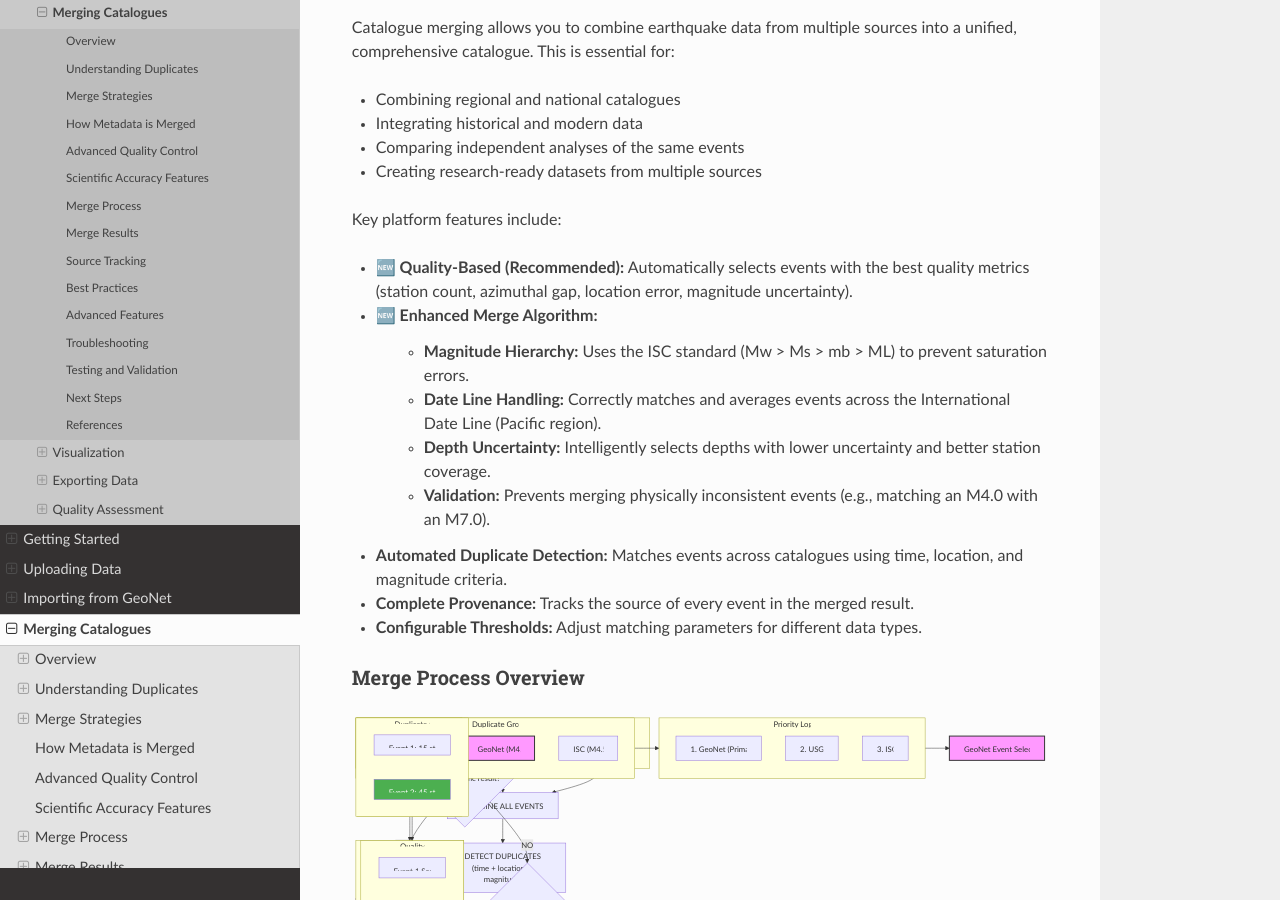
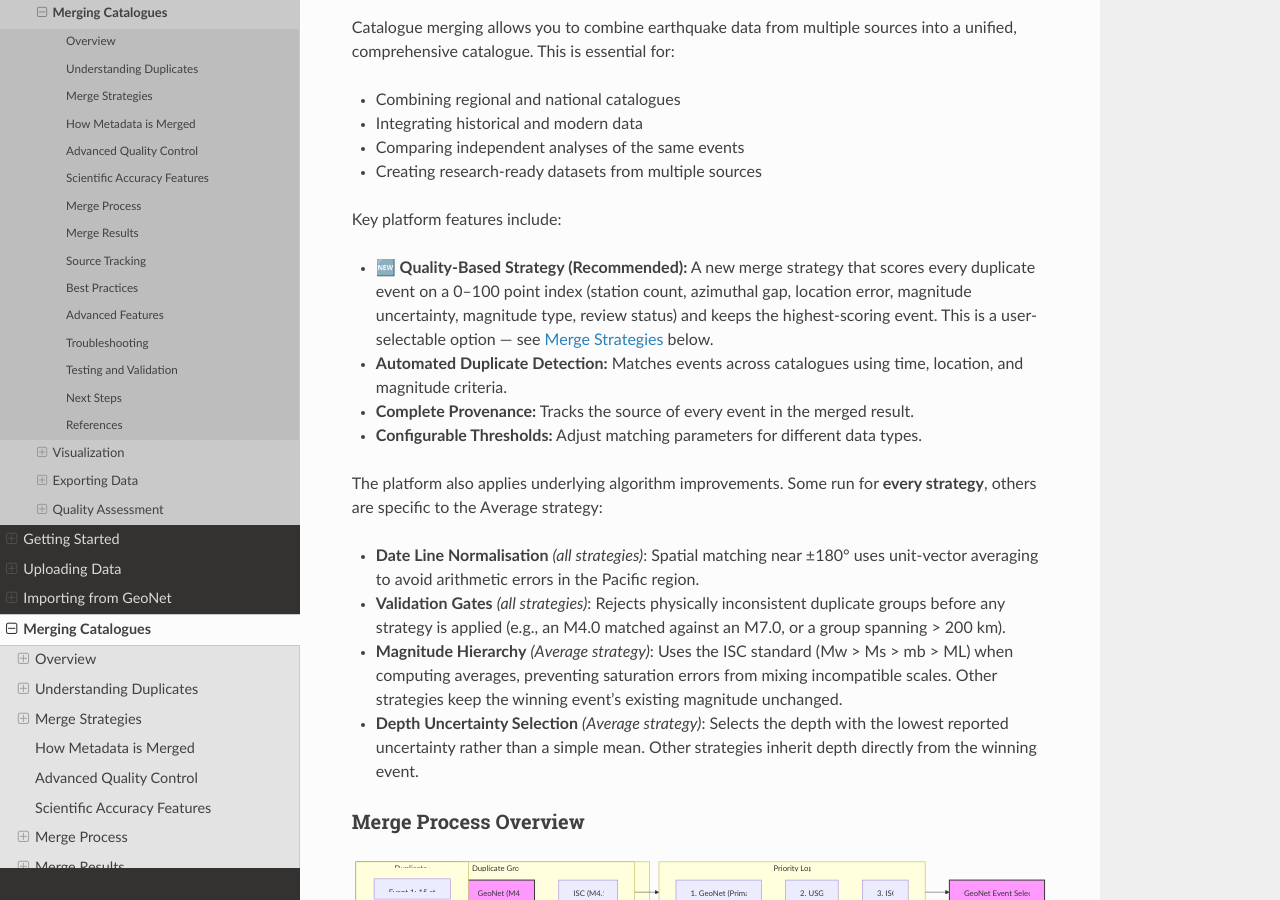
Before and after one commit to KennyGraham1/catalogofcatalogs, a Sphinx documentation site: the page built from docs/source/user-guide/merging-catalogues.rst, in a window 1280 px wide and 900 px high, scrolled down 272 px. Built offline with Sphinx 7.4.7 and the Read the Docs theme 3.1.0, drawn with Linux system fonts in a browser that asks for light colours; some of the changed text lies outside the part shown.

Commit message:
docs: update merging documentation to detail the new quality-based scoring strategy and improved algorithm processing logic

```diff
--- a/docs/source/user-guide/merging-catalogues.rst
+++ b/docs/source/user-guide/merging-catalogues.rst
@@ -20,15 +20,17 @@ essential for:
 
 Key platform features include:
 
-* **🆕 Quality-Based (Recommended):** Automatically selects events with the best quality metrics (station count, azimuthal gap, location error, magnitude uncertainty).
-* **🆕 Enhanced Merge Algorithm:**
-    * **Magnitude Hierarchy:** Uses the ISC standard (Mw > Ms > mb > ML) to prevent saturation errors.
-    * **Date Line Handling:** Correctly matches and averages events across the International Date Line (Pacific region).
-    * **Depth Uncertainty:** Intelligently selects depths with lower uncertainty and better station coverage.
-    * **Validation:** Prevents merging physically inconsistent events (e.g., matching an M4.0 with an M7.0).
+* **🆕 Quality-Based Strategy (Recommended):** A new merge strategy that scores every duplicate event on a 0–100 point index (station count, azimuthal gap, location error, magnitude uncertainty, magnitude type, review status) and keeps the highest-scoring event. This is a user-selectable option — see :ref:`merge-strategies` below.
 * **Automated Duplicate Detection:** Matches events across catalogues using time, location, and magnitude criteria.
 * **Complete Provenance:** Tracks the source of every event in the merged result.
 * **Configurable Thresholds:** Adjust matching parameters for different data types.
+
+The platform also applies underlying algorithm improvements. Some run for **every strategy**, others are specific to the Average strategy:
+
+* **Date Line Normalisation** *(all strategies)*: Spatial matching near ±180° uses unit-vector averaging to avoid arithmetic errors in the Pacific region.
+* **Validation Gates** *(all strategies)*: Rejects physically inconsistent duplicate groups before any strategy is applied (e.g., an M4.0 matched against an M7.0, or a group spanning > 200 km).
+* **Magnitude Hierarchy** *(Average strategy)*: Uses the ISC standard (Mw > Ms > mb > ML) when computing averages, preventing saturation errors from mixing incompatible scales. Other strategies keep the winning event's existing magnitude unchanged.
+* **Depth Uncertainty Selection** *(Average strategy)*: Selects the depth with the lowest reported uncertainty rather than a simple mean. Other strategies inherit depth directly from the winning event.
 
 Merge Process Overview
 ======================
@@ -109,6 +111,8 @@ Example Duplicate Detection
    Magnitude diff:     0.1         (< 0.5 threshold) ✓
 
    Result: These are duplicates (same earthquake)
+
+.. _merge-strategies:
 
 ----------------
 Merge Strategies
@@ -506,14 +510,17 @@ Step 4: Choose Merge Strategy
 
 Select your conflict resolution strategy:
 
-* **🆕 Quality-Based (Recommended)** - Automatically selects based on station count, azimuthal gap, and uncertainty metrics.
-* **Priority-Based** - Select primary catalogue from dropdown.
-* **Average Values** - Calculate weighted mean values.
-* **Newest Data** - Keep most recent.
-* **Most Complete** - Keep most detailed.
+* **Quality-Based (Recommended)** - Scores each duplicate event 0–100 and keeps the highest-scoring one (station count, azimuthal gap, RMS, magnitude uncertainty, magnitude type, review status).
+* **Priority-Based** - Select a primary catalogue; its events always win.
+* **Average Values** - Computes a weighted-average location, applies magnitude hierarchy, and picks the lowest-uncertainty depth.
+* **Newest Data** - Keeps the most recently updated event.
+* **Most Complete** - Keeps the event with the most populated fields.
+
+.. note::
+   Regardless of the strategy chosen, the platform always applies magnitude hierarchy, date line normalisation, depth uncertainty selection, and validation gates. The strategy only controls *which event's core parameters win* when duplicates are resolved.
 
 .. tip::
-   We recommend the **Quality-Based** strategy for most scientific applications, as it uses seismological best practices to select the most reliable origin and magnitude for every event.
+   Use **Quality-Based** for scientific work — it selects the most reliable origin automatically. Use **Priority-Based** when you have a single authoritative source (e.g., always prefer GeoNet for New Zealand events).
 
 .. note::
    During the merge process, different magnitude scales (ML, mb, Ms) are
```
